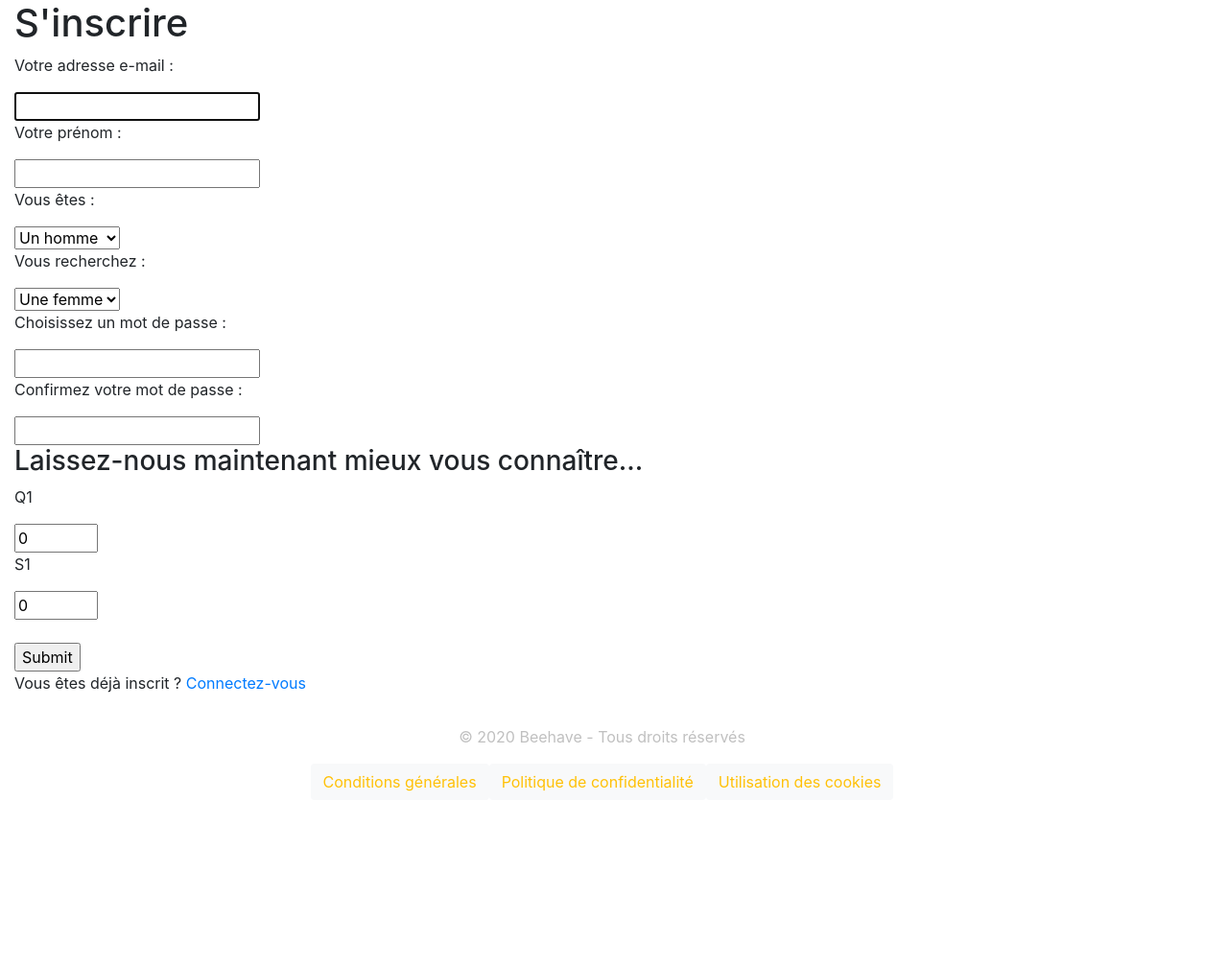
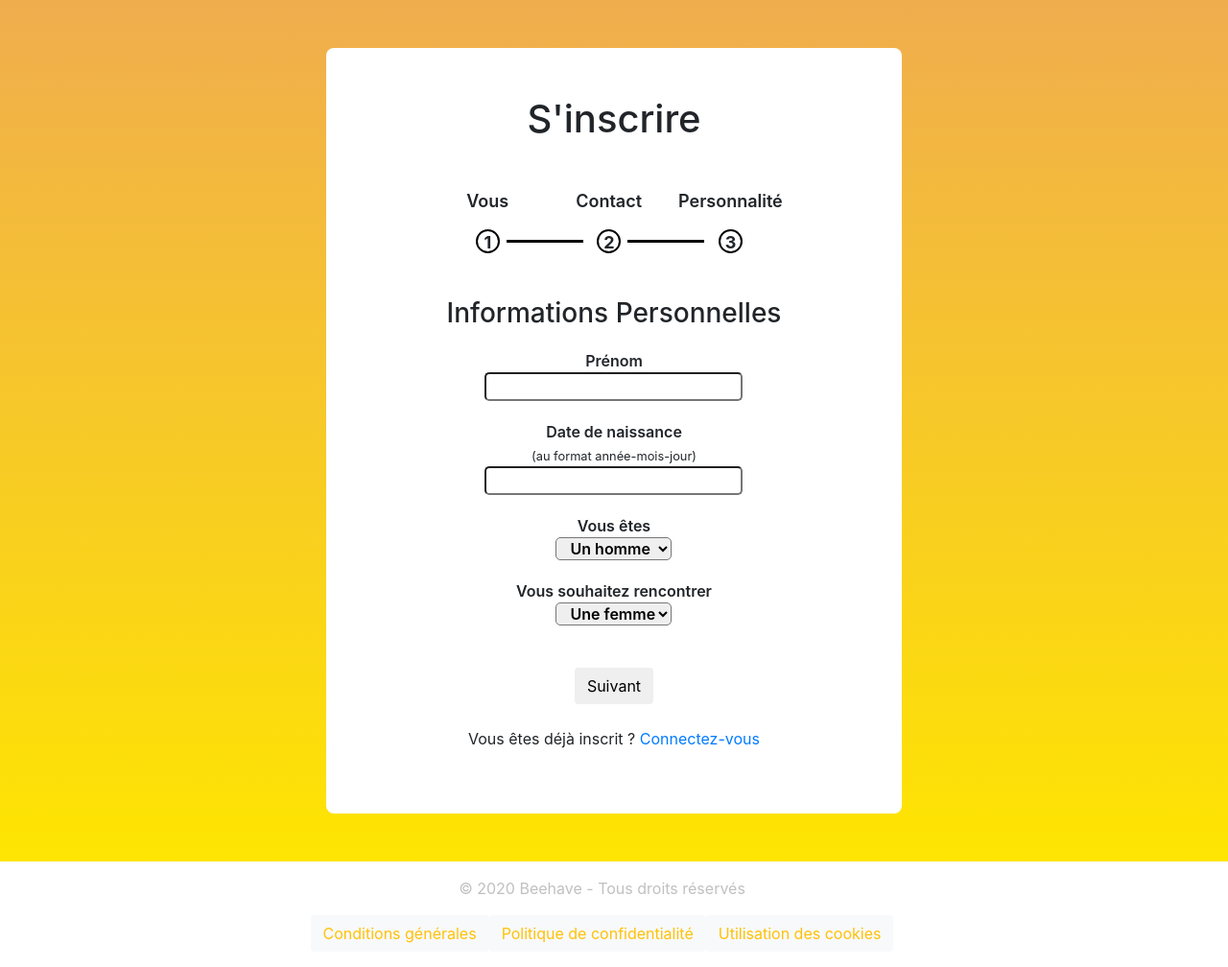
Before and after one commit to JEANPRBT/BeeHave, a Django app: page /accounts/register/ in a window 1280 px wide. Shown: the part 82-1090 px from the top of the page at 96% size. Before the commit the page ends 907 px from the top, so only its background shows below. Run offline with Django 3.2, Linux system fonts and the light colour scheme; some libraries are stand-ins or nearby versions.

Commit message:
form register front'

```diff
--- a/accounts/admin.py
+++ b/accounts/admin.py
@@ -12,9 +12,10 @@ class CustomUserAdmin(UserAdmin):
     list_display = ('email', 'first_name', 'is_active',)
     list_filter = ('email', 'first_name', 'is_active',)
     fieldsets = (
-        ('Informations personnelles', {'fields': ('email', 'first_name', 'password', 'gender', 'wish_gender')}),
+        ('Informations personnelles', {'fields': ('first_name', 'birthday', 'gender', 'wish_gender')}),
+        ('Informations de contact', {'fields':('email', 'password')}),
         ('Permissions', {'fields': ('is_staff', 'is_active')}), ('Key moments', {'fields': ('last_login', 'date_joined')}),
-        ('Personnalité',  {'fields': ('q1', 's1')})
+        ('Personnalité',  {'fields': ('q1','q2', 'q3', 'q4', 'q5', 'q6','q7', 'q8', 'q9', 'q10')})
     )
     add_fieldsets = (
         (None, {
@@ -25,5 +26,4 @@ class CustomUserAdmin(UserAdmin):
     search_fields = ('email',)
     ordering = ('email',)
 
-
 admin.site.register(CustomUser, CustomUserAdmin)
--- a/accounts/forms.py
+++ b/accounts/forms.py
@@ -1,19 +1,43 @@
 from django.contrib.auth.forms import UserCreationForm, UserChangeForm
 from django import forms
-from django.forms.widgets import PasswordInput, TextInput, NumberInput
+from datetime import datetime
+from django.forms.widgets import PasswordInput, TextInput, NumberInput, DateInput, EmailInput, Select
 from django.forms import ModelForm
 from .models import CustomUser
+from beehave import settings
+
 
 
 class CustomUserCreationForm(UserCreationForm):
 
+
     class Meta(UserCreationForm):
         model = CustomUser
-        fields = ('email', 'first_name', 'gender', 'wish_gender', 'q1', 's1')
+        fields = ('email', 'first_name','birthday', 'gender', 'wish_gender', 'q1', 'q2', 'q3', 'q4', 'q5', 'q6','q7', 'q8', 'q9', 'q10')
         widgets = {
-        'q1': NumberInput(attrs={'max':10}),
-        's1': NumberInput(attrs={'max':10})
+        'gender':Select(attrs={'class': 'input'}),
+        'wish_gender':Select(attrs={'class': 'input'}),
+        'email':EmailInput(attrs={'class':'input'}),
+        'first_name':TextInput(attrs={'class': 'input'}),
+        'birthday': DateInput(format=settings.DATE_INPUT_FORMATS, attrs={'class': 'input'}),
+        'q1': NumberInput(attrs={'max':5, 'min':1,'class':'input'}),
+        'q2': NumberInput(attrs={'max':5, 'min':1,'class':'input'}),
+        'q3': NumberInput(attrs={'max':5, 'min':1,'class':'input'}),
+        'q4': NumberInput(attrs={'max':5, 'min':1,'class':'input'}),
+        'q5': NumberInput(attrs={'max':5, 'min':1,'class':'input'}),
+        'q6': NumberInput(attrs={'max':5, 'min':1,'class':'input'}),
+        'q7': NumberInput(attrs={'max':5, 'min':1,'class':'input'}),
+        'q8': NumberInput(attrs={'max':5, 'min':1,'class':'input'}),
+        'q9': NumberInput(attrs={'max':5, 'min':1,'class':'input'}),
+        'q10': NumberInput(attrs={'max':5,'min':1,'class':'input'}),
         }
+
+        def clean_birthday(self, *args, **kwargs):
+            birthday = self.cleaned_data.get('birthday')
+            birthdelta = (datetime.date.today()  - birthday)//datetime.timedelta(days=365.25)
+            if birthdelta < 18 :
+                raise forms.ValidationError("Vous devez être majeur pour continuer !")
+            return birthday
 
 
 
--- /dev/null
+++ b/accounts/static/accounts/script.js
@@ -0,0 +1,67 @@
+const slidePage1 = document.querySelector(".formpage1");
+const slidePage2 = document.querySelector('.formpage2');
+const slidePage3 = document.querySelector('.formpage3');
+const firstNextBtn = document.querySelector(".next-1");
+const prevBtnSec = document.querySelector(".prev-1");
+const nextBtnSec = document.querySelector(".next-2");
+const prevBtnThird = document.querySelector(".prev-2");
+const submitBtn = document.querySelector(".submit");
+const progressText = document.querySelectorAll('.step p');
+const progressCheck = document.querySelectorAll('.step .check');
+const bullet = document.querySelectorAll('.step .bullet');
+let max = 4;
+let current = 1
+
+document.addEventListener('DOMContentLoaded', function(){
+	slidePage2.style.display ="None"
+	slidePage3.style.display = "None"
+
+})
+
+firstNextBtn.addEventListener("click", function(){
+	slidePage1.style.marginLeft="-25%";
+	slidePage1.style.display = "None";
+	slidePage2.style.display = "inline";
+	bullet[current - 1].classList.add("active");
+	progressCheck[current - 1].classList.add("active");
+	progressText[current-1].classList.add("active");
+	current += 1;
+
+});
+
+prevBtnSec.addEventListener("click", function(){
+	slidePage1.style.marginLeft="0%";
+	slidePage1.style.display = "inline";
+	slidePage2.style.display = "None";
+	bullet[current - 2].classList.remove("active");
+	progressCheck[current - 2].classList.remove("active");
+	progressText[current-2].classList.remove("active");
+	current -=1
+})
+
+nextBtnSec.addEventListener("click", function(){
+	slidePage1.style.marginLeft="-50%";
+	slidePage3.style.display = "inline";
+	slidePage2.style.display = "None";
+	bullet[current - 1].classList.add("active");
+	progressCheck[current - 1].classList.add("active");
+	progressText[current-1].classList.add("active");
+	current += 1
+})
+
+prevBtnThird.addEventListener("click", function(){
+	slidePage1.style.marginLeft="-25%";
+	slidePage2.style.display = "inline"
+	slidePage3.style.display = "None"
+	bullet[current - 2].classList.remove("active");
+	progressCheck[current - 2].classList.remove("active");
+	progressText[current-2].classList.remove("active");
+	current -=1
+})
+
+submitBtn.addEventListener("click", function(){
+	bullet[current - 1].classList.add("active");
+	progressCheck[current - 1].classList.add("active");
+	progressText[current-1].classList.add("active");
+	current += 1
+})
--- /dev/null
+++ b/accounts/static/accounts/style.css
@@ -0,0 +1,192 @@
+.page
+{
+	text-align: center;
+	background-image: -webkit-linear-gradient(bottom,#FEE501, #F0AD4E);
+	margin-right: -15px;
+	margin-left: -15px;
+	display: flex;
+	justify-content: center;
+}
+
+.form-outer
+{
+	width: 600px;
+	margin-top: 50px;
+	margin-bottom: 50px;
+	padding-top: 50px;
+	padding-bottom: 50px;
+	background-color: #FFF;
+	border-radius: 8px;
+
+
+}
+
+form
+{
+	display: flex;
+	width:100%;
+	justify-content: center
+
+}
+
+.formpage1, .formpage2, .formpage3
+{
+	transition : margin-left 1s ease-in-out;
+}
+
+.field
+{
+	margin : 20px;
+	position : relative;
+}
+
+.label
+{
+	font-weight: 600;
+}
+
+.input
+{
+	padding-left: 10px;
+	border-radius: 5px;
+	font-weight: 600;
+}
+
+button:hover
+{
+	color: olive;
+}
+
+.progressing-bar
+{
+	display: flex;
+	justify-content: center;
+	width: 100%;
+}
+
+.progressing-bar .step
+{
+	margin-top: 40px;
+	margin-bottom: 40px;
+	margin-right: 30px;
+	margin-left: 30px;
+	position : relative ;
+	text-align: center ;
+}
+
+
+#personnalite
+{
+	margin-left: 8px;
+	margin-right: 8px;
+}
+
+#contact
+{
+	margin-left: 40px;
+}
+
+#valider
+{
+	margin-left: 32px;
+}
+
+.progressing-bar .step p
+{
+	font-weight: 600;
+	font-size : 18px;
+
+}
+
+.progressing-bar .step .bullet
+{
+	height: 25px;
+	width: 25px;
+	border : 2px solid #000;
+	display: inline-block;
+	border-radius: 50%;
+	position : relative;
+	transition : 0.2s ;
+	font-weight: 700;
+	font-size: 18px;
+	line-height: 25px;
+}
+
+.progressing-bar .step .bullet.active
+{
+	border-color: #FEF287;
+	background-color: #FEF287;
+
+}
+.progressing-bar .step .bullet span
+{
+
+	position : absolute ;
+	left : 51%;
+	top : -1px;
+	transform: translateX(-50%);
+
+}
+
+.progressing-bar .step .bullet.active span
+{
+	display:none;
+}
+
+
+.progressing-bar .step .bullet:before,
+.progressing-bar .step .bullet:after
+{
+	position: absolute;
+	content : '';
+	bottom : 9px;
+	left: 30px;
+	height: 3px;
+	width: 80px;
+	background : #000;
+}
+
+.progressing-bar .step .bullet.active:after
+{
+	transform: scaleX(0);
+	transform-origin: left;
+	animation: animate 0.3s linear forwards;
+	background : #FEF287;
+}
+
+@keyframes animate
+{
+	100%
+	{
+		transform : scaleX(1);
+	}
+}
+
+.progressing-bar .step:last-child .bullet:before,
+.progressing-bar .step:last-child .bullet:after
+{
+	display: none;
+}
+
+.progressing-bar .step p.active
+{
+	color :#FEF287 ;
+	transition : 0.2s linear ;
+}
+
+.progressing-bar .step .check
+{
+	position: absolute;
+	left : 50%;
+	top: 75%;
+	font-size: 15px;
+	transform : translate(-50%, -50%);
+	display : none;
+
+}
+
+.progressing-bar .step .check.active
+{
+	display: block;
+	color : #fff
+}
--- a/accounts/templates/accounts/register.html
+++ b/accounts/templates/accounts/register.html
@@ -4,39 +4,148 @@
 <html>
 <head>
 	<title>{% block title %}S'inscrire - Beehave{% endblock %}</title>
+	{% block urls %}
+	<link rel="stylesheet" type="text/css" href="{% static 'accounts/style.css' %}">
+	<script src= "https://kit.fontawesome.com/a076d05399.js" type="text/javascript"></script>
+	{% endblock %}
 </head>
 <body>
 	{% block section %}
-		<h1>S'inscrire</h1>
+	<div class='page'>
 
+		<div class='form-outer'>
+			<h1>S'inscrire</h1>
 			{{form.errors}}
+			<div class='progressing-bar'>
+				<div class='step'>
+					<p>Vous</p>
+					<div class='bullet' id="bullet1">
+						<span>1</span>
+					</div>
+					<div class='check fas fa-check'></div>
+				</div>
+				<div id="contact" class='step'>
+					<p>Contact</p>
+					<div class='bullet'>
+						<span>2</span>
+					</div>
+					<div class='check fas fa-check'></div>
+				</div>
+				<div id="personnalite" class='step'>
+					<p >Personnalité</p>
+					<div class='bullet'>
+						<span>3</span>
+					</div>
+					<div class='check fas fa-check'></div>
+				</div>
+			</div>
+			<form action = "" method = 'POST' class='form'>
 
-		<form action = "" method = 'POST'>
+				{%csrf_token%}
 
-			{%csrf_token%}
-			<p>Votre adresse e-mail :</p>
-			{{form.email}}
-			<p>Votre prénom :</p>
-			{{form.first_name}}
-			<p>Vous êtes :</p>
-			{{form.gender}}
-			<p>Vous recherchez :</p>
-			{{form.wish_gender}}
-			<p>Choisissez un mot de passe :</p>
-			{{form.password1}}
-			<p>Confirmez votre mot de passe :</p>
-			{{form.password2}}
-			<h3>Laissez-nous maintenant mieux vous connaître...</h3>
-			<p>Q1</p>
-			{{form.q1}}
-			<p>S1</p>
-			{{form.s1}}
-			<br><br>
+				<div class='formpage1'>
+					<h3 class='title'>Informations Personnelles</h3>
+					<div class='field'>
+						<div class='label'>Prénom</div>
+						{{form.first_name}}
+					</div>
+					<div class='field'>
+						<div class='label'>Date de naissance<br><small>(au format année-mois-jour)</small></div>
 
-			<input type="Submit" name="Valider">
-		</form>
+						{{form.birthday}}
+					</div>
+					<div class='field'>
+						<div class='label'>Vous êtes</div>
+						{{form.gender}}
+					</div>
 
-		<p>Vous êtes déjà inscrit ? <a href="../login">Connectez-vous</a></p>
-	 {% endblock %}
+					<div class='field'>
+						<div class='label'>Vous souhaitez rencontrer</div>
+						{{form.wish_gender}}
+					</div>
+					<br>
+					<div class='fields-btns'>
+						<button class = 'btn next-1 next'>Suivant</button>
+					</div><br>
+				</div>
+
+
+				<div class='formpage2'>
+					<h3 class='title'>Informations de contact</h3>
+					<div class='field'>
+						<div class='label'>E-mail</div>
+						{{form.email}}
+					</div>
+					<div class='field'>
+						<div class='label'>Mot de passe</div>
+						{{form.password1}}
+					</div>
+					<div class='field'>
+						<div class='label'>Confirmation du mot de passe</div>
+						{{form.password2}}
+					</div>
+					<br>
+					<div class='fields-btns'>
+						<button class = 'btn prev-1 prev'>Précédent</button>
+						<button class = 'btn next-2 next'>Suivant</button>
+					</div><br>
+				</div>
+
+				<div class='formpage3'>
+					<h3 class='title'>Personnalité</h3>
+					<div class='field'>
+						<div class='label'>J'aime sortir, rencontrer de nouvelles personnes et passer de soirée en soirée.</div>
+						{{form.q1}}
+					</div>
+					<div class='field'>
+						<div class='label'>J'aime m'impliquer dans une association, aller au contact de ceux qui sont dans le besoin et passer un peu de mon temps libre à les aider.</div>
+						{{form.q2}}
+					</div>
+					<div class='field'>
+						<div class='label'>J'aime le sport, les sensations fortes, pratiquer toujours plus d'activités et passer du temps à m'entraîner.</div>
+						{{form.q3}}
+					</div>
+					<div class='field'>
+						<div class='label'>J'aime la culture, la musique, voyager et découvir sans cesse de nouveaux endroits.</div>
+						{{form.q4}}
+					</div>
+					<div class='field'>
+						<div class='label'>J'aime le bricolage, la création artistique, les activités manuelles, le jardinage et essaye de rendre le monde plus joli.</div>
+						{{form.q5}}
+					</div>
+					<div class='field'>
+						<div class='label'>Q6</div>
+						{{form.q6}}
+					</div>
+					<div class='field'>
+						<div class='label'>Q7</div>
+						{{form.q7}}
+					</div>
+					<div class='field'>
+						<div class='label'>Q8</div>
+						{{form.q8}}
+					</div>
+					<div class='field'>
+						<div class='label'>Q9</div>
+						{{form.q9}}
+					</div>
+					<div class='field'>
+						<div class='label'>Q10</div>
+						{{form.q10}}
+					</div>
+					<br>
+					<div class='fields-btns'>
+						<button class = ' btn prev-2 prev'>Précédent</button>
+						<input type="Submit" name="Valider" class='btn submit'>
+					</div><br>
+				</div>
+
+			</form>
+			<p>Vous êtes déjà inscrit ? <a href="../login">Connectez-vous</a></p>
+		</div>
+	</div>
+	<script src="{% static 'accounts/script.js' %}"></script>
+	{% endblock %}
+
 </body>
 </html>
--- a/beehave/settings.py
+++ b/beehave/settings.py
@@ -39,6 +39,7 @@ INSTALLED_APPS = [
     'django.contrib.staticfiles',
     'accounts',
     'pages',
+    'formtools',
     ]
 
 MIDDLEWARE = [
@@ -126,6 +127,8 @@ STATICFILES_DIRS = [os.path.join(BASE_DIR, 'static')]
 
 AUTH_USER_MODEL = 'accounts.CustomUser'
 
+DATE_INPUT_FORMATS = '%d/%m/%Y'
+
 #email settings
 EMAIL_USE_TLS = True
 
@@ -133,7 +136,7 @@ EMAIL_HOST = 'smtp.gmail.com'
 
 EMAIL_HOST_USER = 'jeanperbet0@gmail.com'
 
-EMAIL_HOST_PASSWORD = 'lazer512'
+EMAIL_HOST_PASSWORD = 'Lazer512'
 
 EMAIL_PORT = 587
 
--- a/pages/templates/pages/home.html
+++ b/pages/templates/pages/home.html
@@ -12,7 +12,7 @@
 <body>
 
 	{% block section %}
-	<div id="carouselExample" class="carousel carousel-fade slide " data-ride="carousel" data-pause='hover'>
+	<div id="carouselExample" class="carousel carousel-fade slide " data-ride="carousel">
 		<ul class="carousel-indicators">
 			<li data-target="#carouselExample" data-slide-to="0" class='active'></li>
 			<li data-target="#carouselExample" data-slide-to="1"></li>
```
Also changed, not shown: accounts/models.py (+40 -8 lines), accounts/migrations/0007_auto_20200828_1529.py (added), accounts/migrations/0008_auto_20200828_1533.py (added), accounts/migrations/0009_auto_20200828_1537.py (added), accounts/migrations/0010_auto_20200828_1546.py (added), accounts/migrations/0011_customuser_birthday.py (added), accounts/migrations/0012_auto_20200829_1018.py (added), accounts/migrations/0013_auto_20200829_1020.py (added), accounts/migrations/0014_auto_20200829_1023.py (added), db.sqlite3.
